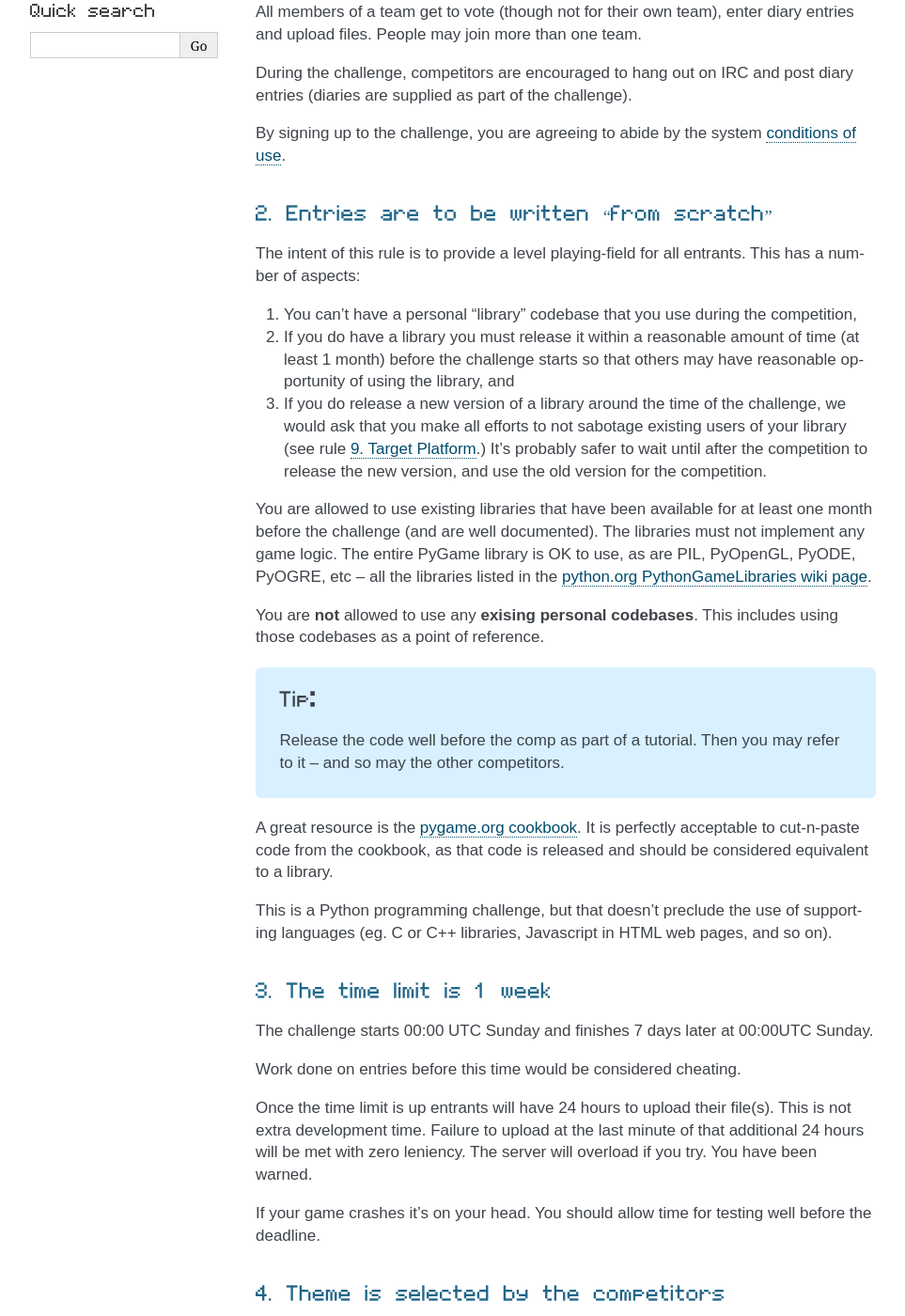
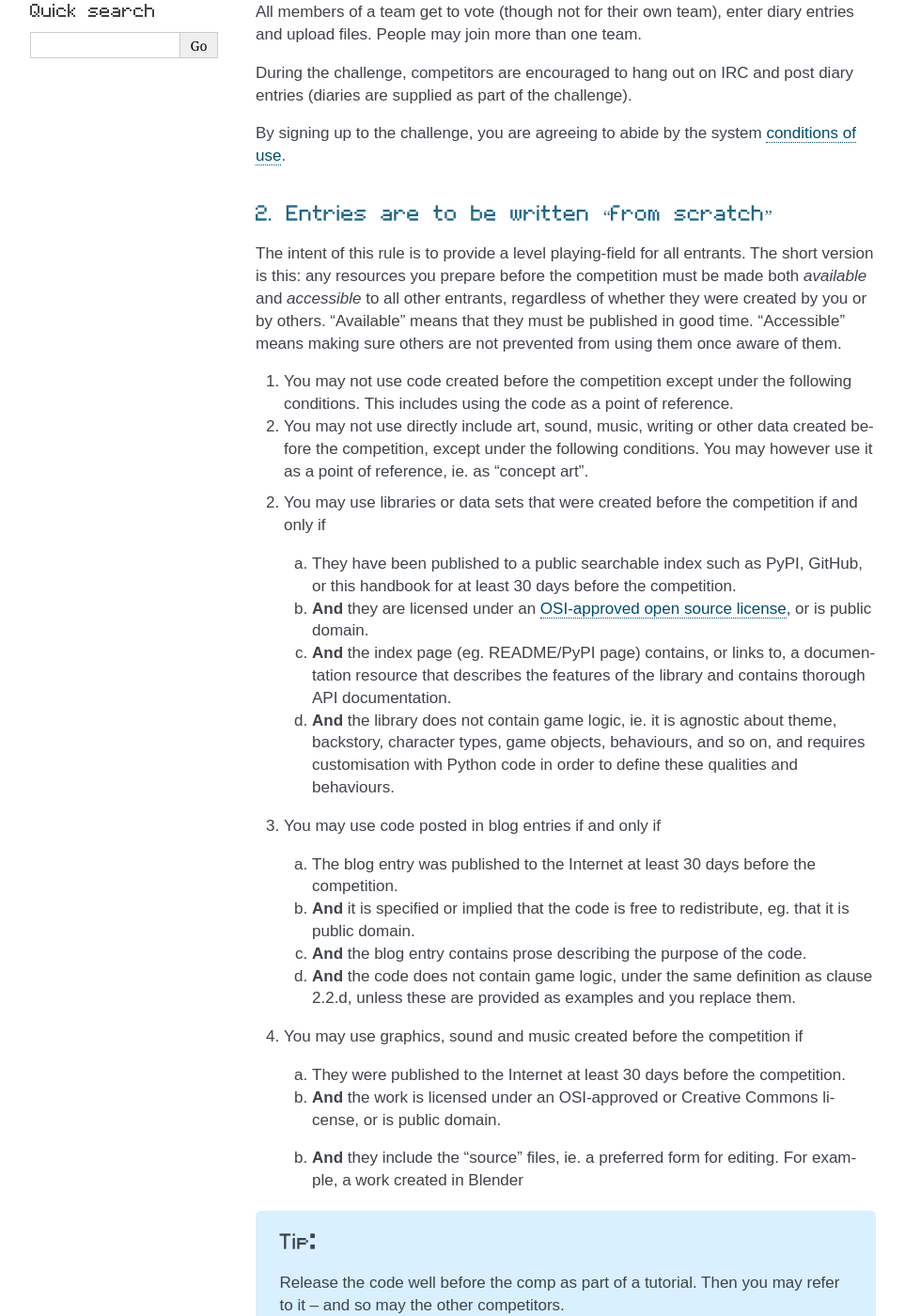
Before and after one commit to pyweekorg/docs, a Sphinx documentation site: the page built from docs/rules.rst, in a window 1280 px wide and 1400 px high, scrolled down 522 px. Shown: the whole window at 94% size, without its empty margins (148-1111 px from the left). Built offline with Sphinx 7.4.7, drawn with Linux system fonts in a browser that asks for light colours.

Commit message:
Update rules about 'entries must be created from scratch'

```diff
--- a/docs/rules.rst
+++ b/docs/rules.rst
@@ -36,30 +36,54 @@ the system :doc:`conditions of use <conditions>`.
 2. Entries are to be written "from scratch"
 -------------------------------------------
 
-The intent of this rule is to provide a level playing-field for all
-entrants. This has a number of aspects:
+The intent of this rule is to provide a level playing-field for all entrants.
+The short version is this: any resources you prepare before the competition
+must be made both *available* and *accessible* to all other entrants,
+regardless of whether they were created by you or by others. "Available" means
+that they must be published in good time. "Accessible" means making sure others
+are not prevented from using them once aware of them.
 
-1. You can't have a personal "library" codebase that you use during
-   the competition,
-2. If you do have a library you must release it within a reasonable
-   amount of time (at least 1 month) before the challenge starts so
-   that others may have reasonable opportunity of using the library, and
-3. If you do release a new version of a library around the time of the
-   challenge, we would ask that you make all efforts to not sabotage
-   existing users of your library (see rule `9. Target Platform`_.)
-   It's probably safer to wait until after the competition to release
-   the new version, and use the old version for the competition.
+1. You may not use code created before the competition except under the
+   following conditions. This includes using the code as a point of reference.
 
-You are allowed to use existing libraries that have been available
-for at least one month before the challenge (and are well documented).
-The libraries must not implement any game logic. The entire PyGame library
-is OK to use, as are PIL, PyOpenGL, PyODE, PyOGRE, etc -- all the libraries
-listed in the `python.org PythonGameLibraries wiki page`__.
+2. You may not use directly include art, sound, music, writing or other data
+   created before the competition, except under the following conditions. You
+   may however use it as a point of reference, ie. as "concept art".
 
-.. __: http://wiki.python.org/moin/PythonGameLibraries
+2. You may use libraries or data sets that were created before the competition
+   if and only if
 
-You are **not** allowed to use any **exising personal codebases**. This
-includes using those codebases as a point of reference.
+   a. They have been published to a public searchable index such as PyPI,
+      GitHub, or this handbook for at least 30 days before the competition.
+   b. **And** they are licensed under an `OSI-approved open source license
+      <https://opensource.org/licenses>`_, or is public domain.
+   c. **And** the index page (eg. README/PyPI page) contains, or links to,
+      a documentation resource that describes the features of the library and
+      contains thorough API documentation.
+   d. **And** the library does not contain game logic, ie. it is agnostic about
+      theme, backstory, character types, game objects, behaviours, and so on,
+      and requires customisation with Python code in order to define these
+      qualities and behaviours.
+
+3. You may use code posted in blog entries if and only if
+
+   a. The blog entry was published to the Internet at least 30 days before
+      the competition.
+   b. **And** it is specified or implied that the code is free to redistribute,
+      eg. that it is public domain.
+   c. **And** the blog entry contains prose describing the purpose of the code.
+   d. **And** the code does not contain game logic, under the same definition
+      as clause 2.2.d, unless these are provided as examples and you replace
+      them.
+
+4. You may use graphics, sound and music created before the competition if
+
+   a. They were published to the Internet at least 30 days before the
+      competition.
+   b. **And** the work is licensed under an OSI-approved or Creative Commons
+      license, or is public domain.
+   b. **And** they include the "source" files, ie. a preferred form for
+      editing. For example, a work created in Blender
 
 .. tip::
 
```
Also changed, not shown: other parts of docs/rules.rst (+1 -1 lines).
